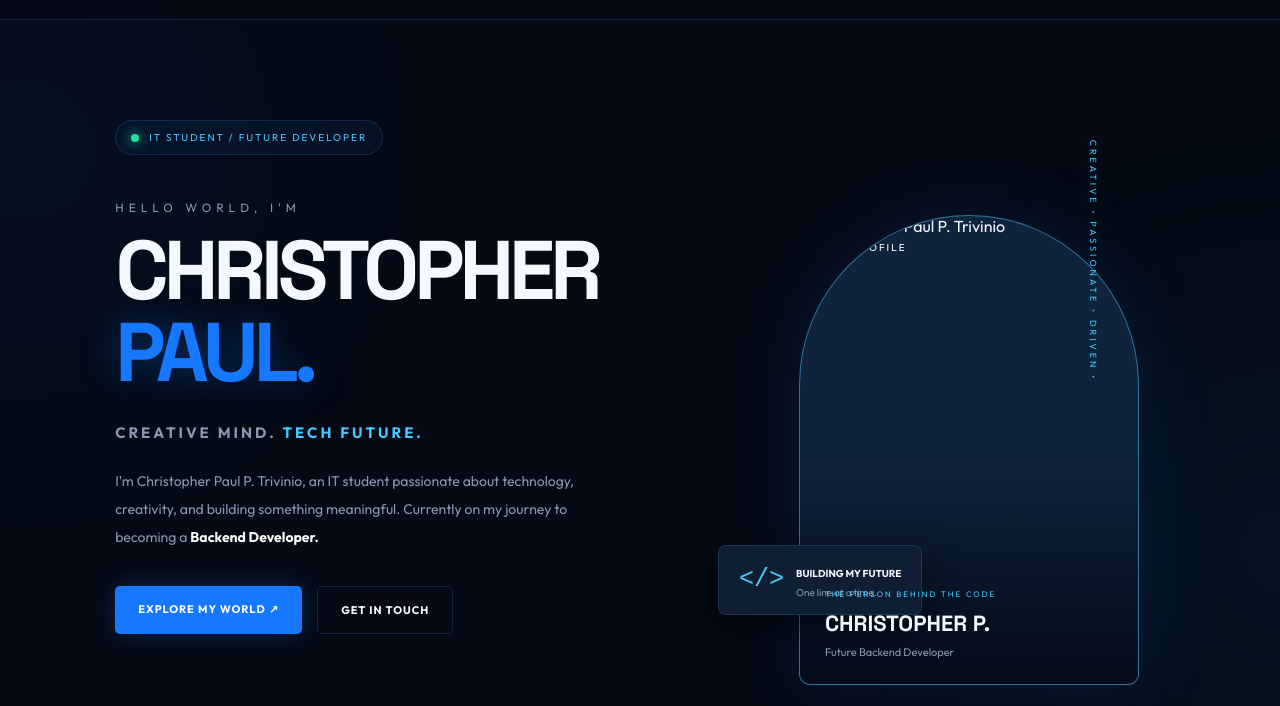
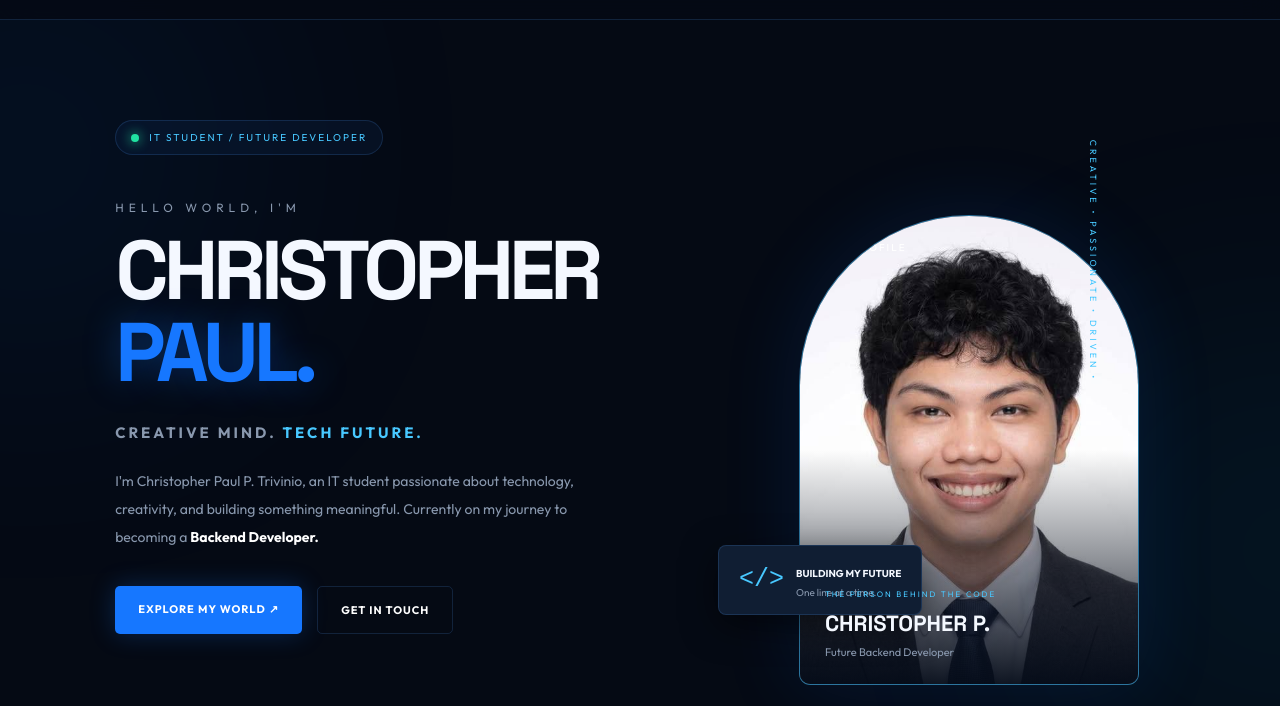
Before and after one commit to christopherpaultrivinio27-cmd/supersimpleweb, a plain HTML site: page index.html in a window 1280 px wide. Shown: the part 65-771 px from the top of the page. Drawn offline with Linux system fonts and the light colour scheme.

Commit message:
Update index.html

```diff
--- a/index.html
+++ b/index.html
@@ -81,7 +81,7 @@
             <div class="portrait-frame">
                 <div class="portrait-number">01 / PROFILE</div>
 
-                <img src="pol.jpeg.jfif"
+                <img src="IMG_20261119_225502_854.jpg"
                      alt="Christopher Paul P. Trivinio">
 
                 <div class="portrait-overlay"></div>
```
